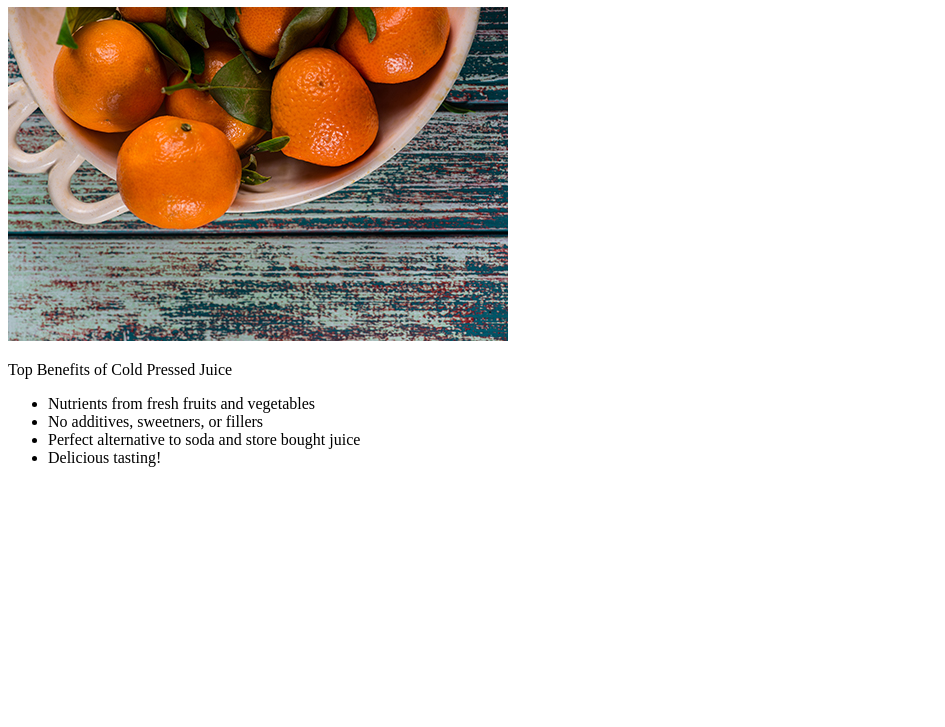
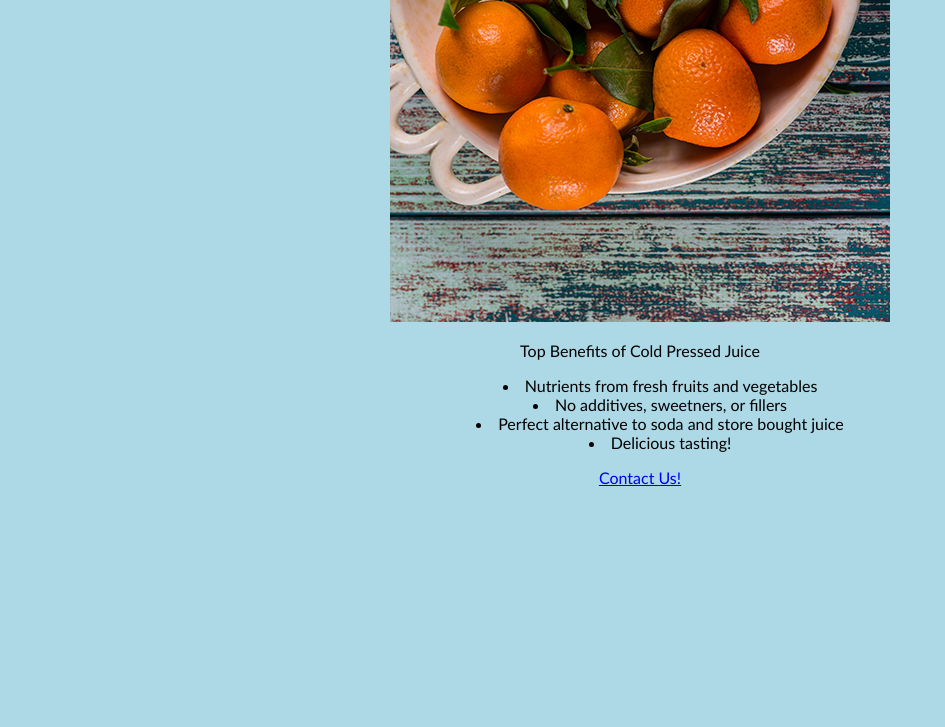
Before and after one commit to ccourt2345/ccourt2345.github.io, a plain HTML site: page Juicery/index.html in a window 1280 px wide. Shown: the part 73-800 px from the top of the page, without its empty margins (0-945 px from the left). Drawn offline with Linux system fonts and the light colour scheme; files that its build step writes are made by us from their sources.

Commit message:
will this work?

```diff
--- a/Juicery/index.html
+++ b/Juicery/index.html
@@ -2,17 +2,18 @@
 <html>
 <head>
 	<title>Clementine Juicery</title>
-	<rel link="stylesheet" type="text/css" href="style.css">
+	<link rel="stylesheet" type="text/css" href="style.css">
 </head>
 <body>
 	<h1>Clementine Juicery</h1>
 	<img src="images/clementines.jpg" alt="clementines in a bowl" title="clementines">
 	<p>Top Benefits of Cold Pressed Juice</p>
-	<ul>
+	<ul style="list-style-position: inside">
 	<li>Nutrients from fresh fruits and vegetables</li>
 	<li>No additives, sweetners, or fillers</li>
 	<li>Perfect alternative to soda and store bought juice</li>
 	<li>Delicious tasting!</li>
 	</ul>
+	<a href="http://www.google.com">Contact Us!</a>
 </body>
 </html>
```
